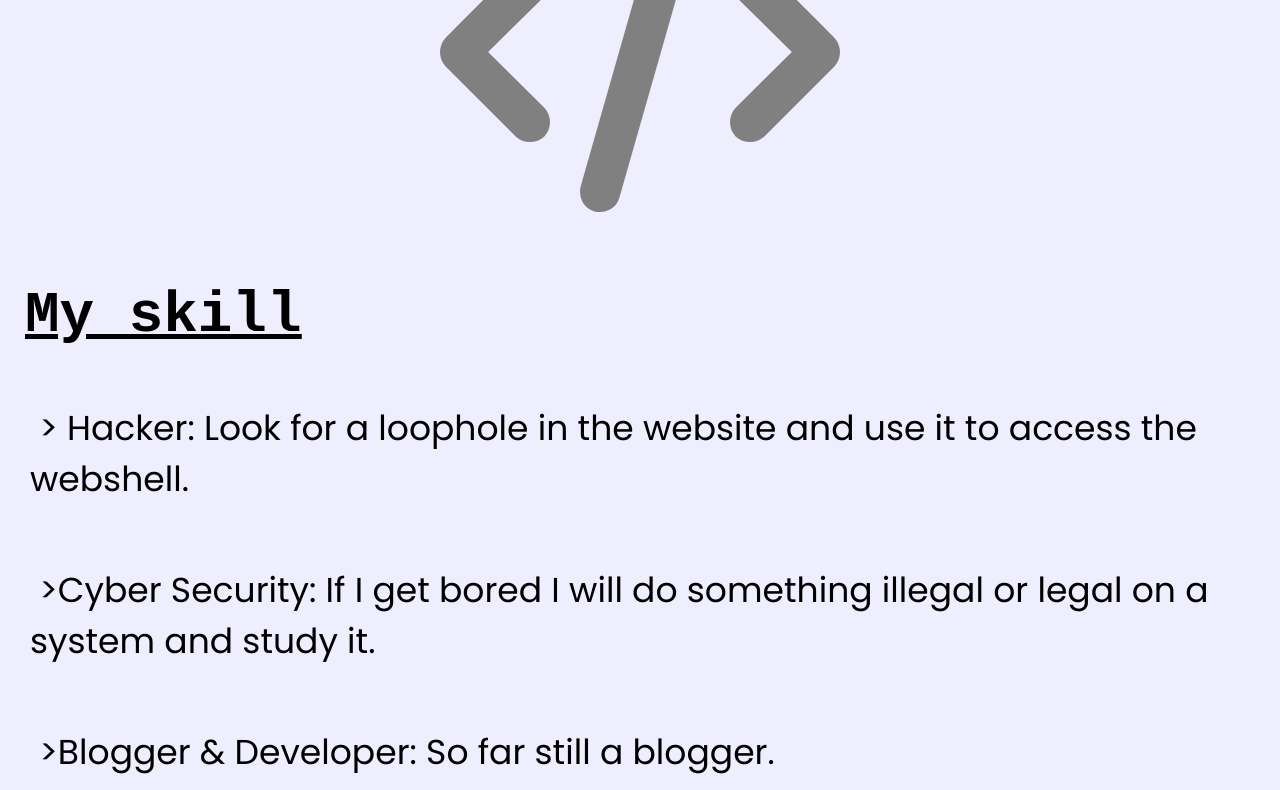
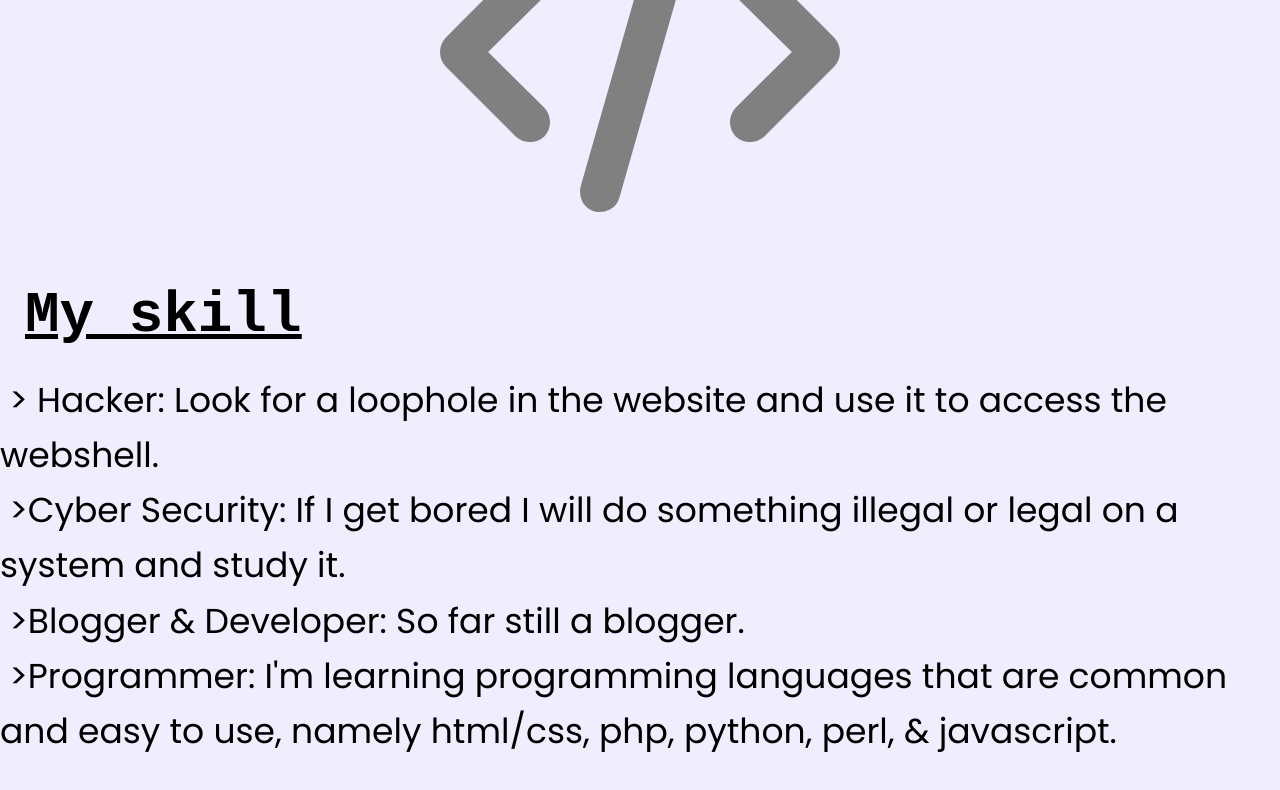
Before and after one commit to flux10n/flux10n.github.io, a plain HTML site: page index.html in a window 1280 px wide. Shown: the part 2010-2800 px from the top of the page. Drawn offline with Linux system fonts and the light colour scheme; a web font is replaced by a local one.

Commit message:
Update style.css

```diff
--- a/style.css
+++ b/style.css
@@ -219,7 +219,7 @@ text-align:left;
 }
 
 ul > li{
-padding:30px;
+line-height: 1.6;
 font-size:2.7vw;
 text-align:left;
 font-family: 'Poppins', sans-serif;
```
